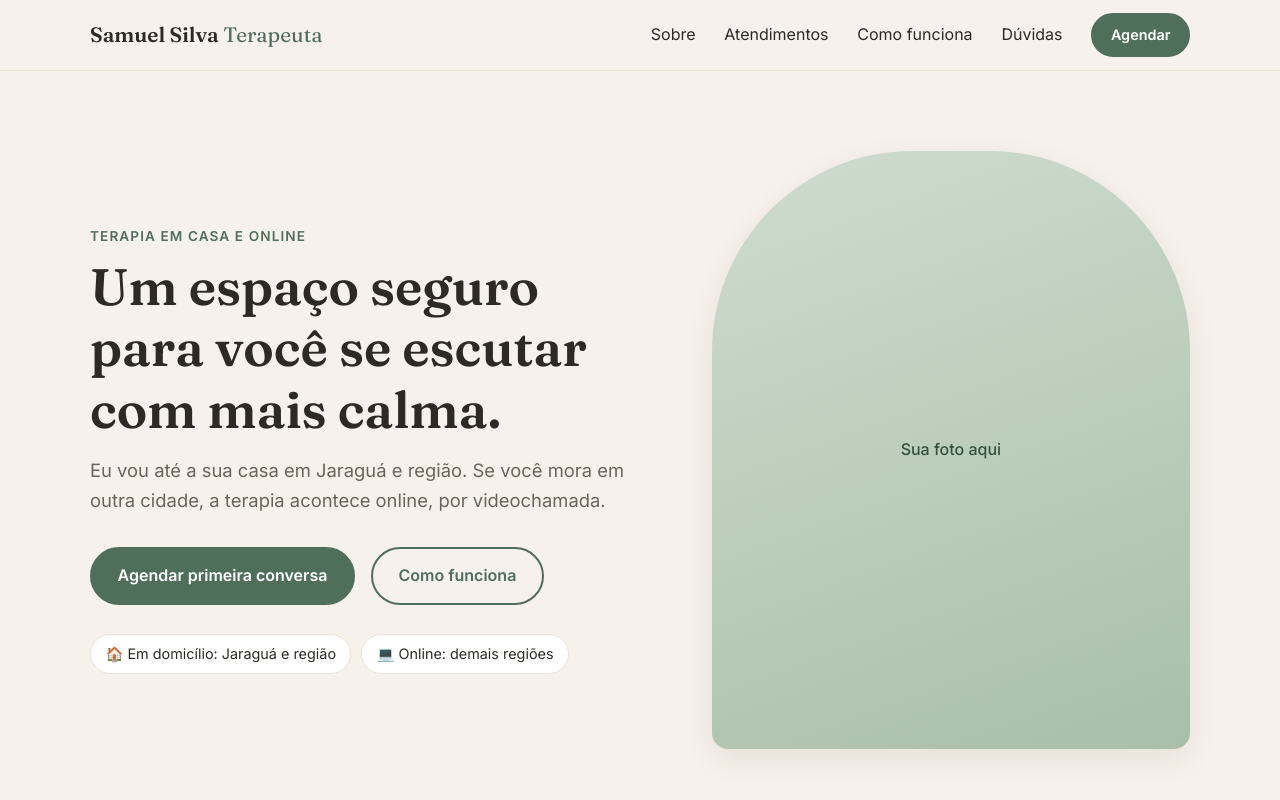
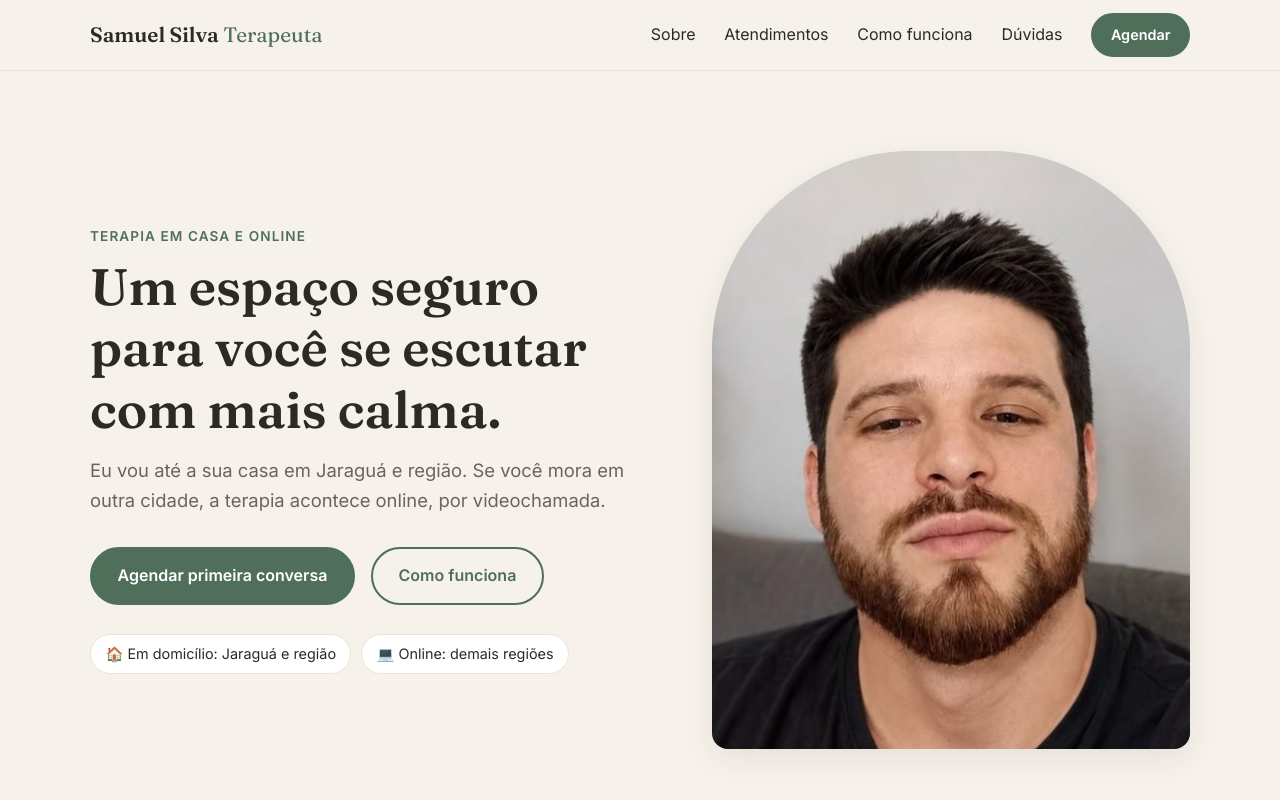
Before and after one commit to samuelSBDS/catalogo-filmes, a plain HTML site: page terapeuta/index.html in a window 1280 px wide. Shown: the top 800 px of the page. Drawn offline with Linux system fonts and the light colour scheme.

Commit message:
Adiciona foto do terapeuta
Co-Authored-By: Claude Opus 5.5 <noreply@anthropic.com>
Claude-Session: https://claude.ai/code/session_013rbXB3tDJbfzzKZZjwPtZe

```diff
--- a/terapeuta/index.html
+++ b/terapeuta/index.html
@@ -55,8 +55,7 @@
 
         <div class="hero__imagem">
           <div class="foto-placeholder">
-            <!-- Troque por: <img src="foto.jpg" alt="Foto do terapeuta Samuel Silva"> -->
-            <span>Sua foto aqui</span>
+            <img src="foto.jpg" alt="Foto do terapeuta Samuel Silva" width="600" height="600">
           </div>
         </div>
       </div>
```
Also changed, not shown: terapeuta/foto.jpg (added).
